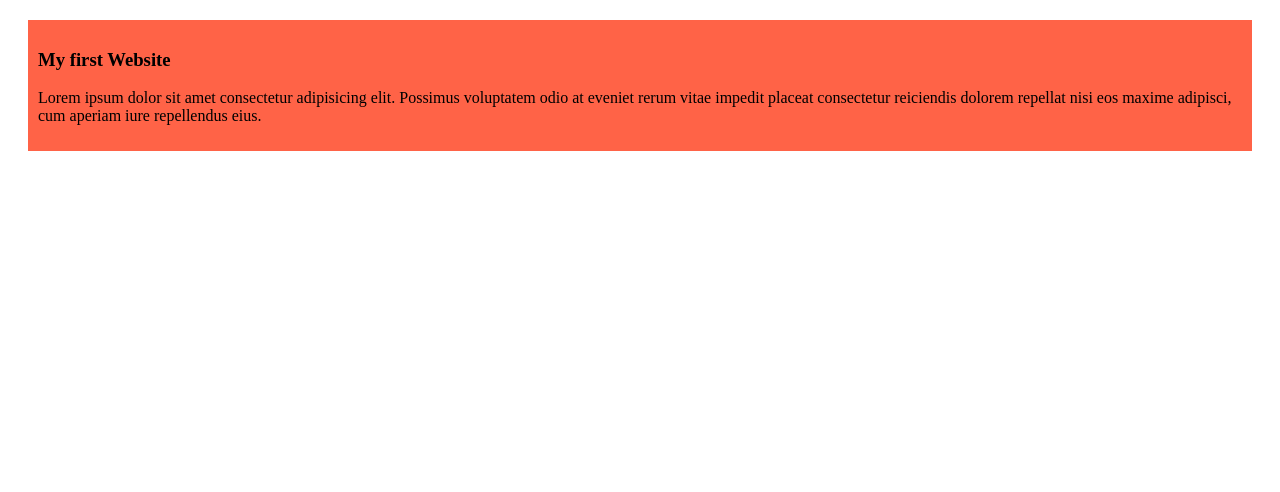
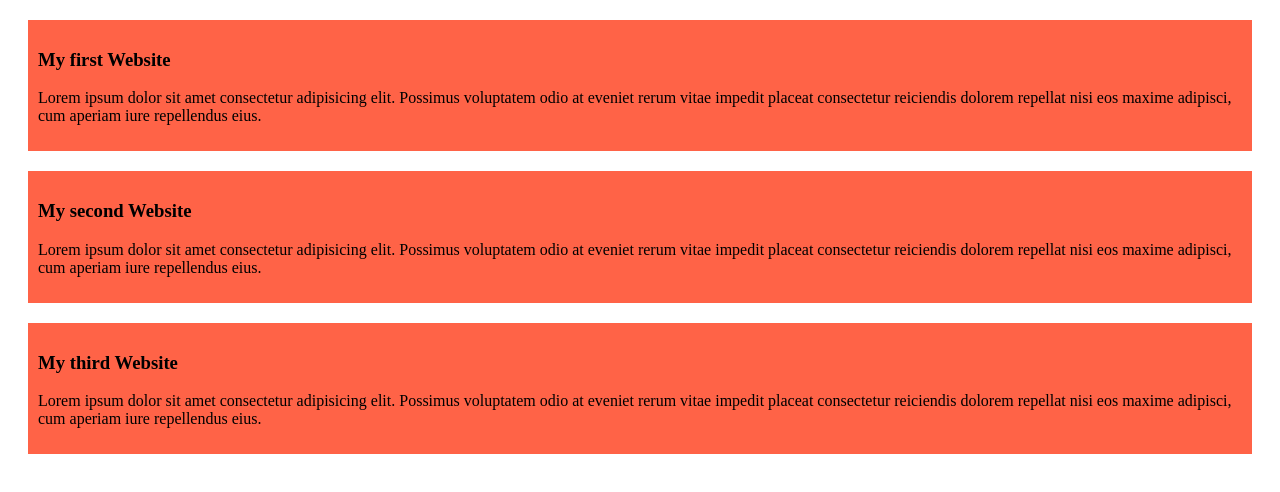
Before and after one commit to hamidur121/New-Website-Github, a plain HTML site: page index.html in a window 1280 px wide. Drawn offline with Linux system fonts and the light colour scheme.

Commit message:
added the second and the third websit

```diff
--- a/index.html
+++ b/index.html
@@ -8,8 +8,18 @@
 </head>
 <body>
     <div>
-        <h3>My first Website</h3>
-        <p>Lorem ipsum dolor sit amet consectetur adipisicing elit. Possimus voluptatem odio at eveniet rerum vitae impedit placeat consectetur reiciendis dolorem repellat nisi eos maxime adipisci, cum aperiam iure repellendus eius.</p>
+
+    <h3>My first Website</h3>
+    <p>Lorem ipsum dolor sit amet consectetur adipisicing elit. Possimus voluptatem odio at eveniet rerum vitae impedit placeat consectetur reiciendis dolorem repellat nisi eos maxime adipisci, cum aperiam iure repellendus eius.</p>
+    </div>
+    <div>
+    <h3>My second Website</h3>
+    <p>Lorem ipsum dolor sit amet consectetur adipisicing elit. Possimus voluptatem odio at eveniet rerum vitae impedit placeat consectetur reiciendis dolorem repellat nisi eos maxime adipisci, cum aperiam iure repellendus eius.</p>
+    </div>
+    <div>
+    <h3>My third Website</h3>
+    <p>Lorem ipsum dolor sit amet consectetur adipisicing elit. Possimus voluptatem odio at eveniet rerum vitae impedit placeat consectetur reiciendis dolorem repellat nisi eos maxime adipisci, cum aperiam iure repellendus eius.</p>
+
     </div>
 </body>
 </html>
```
